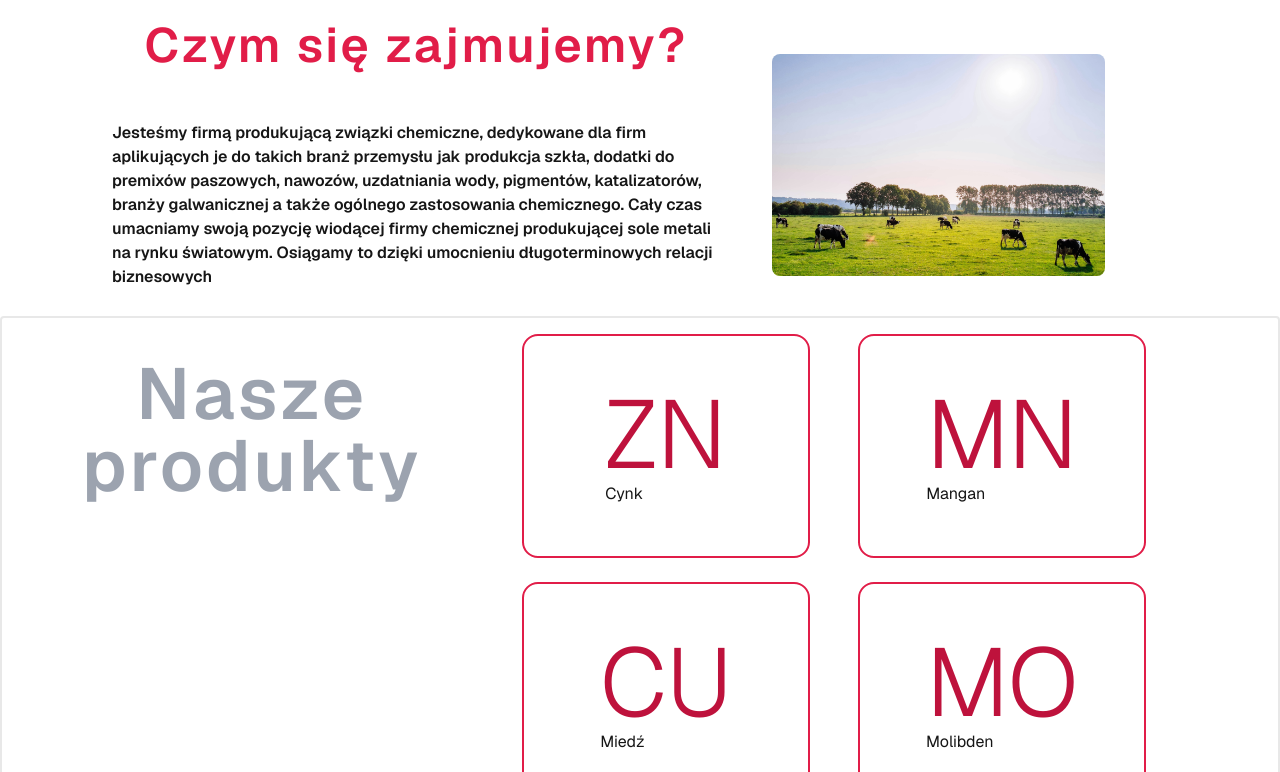
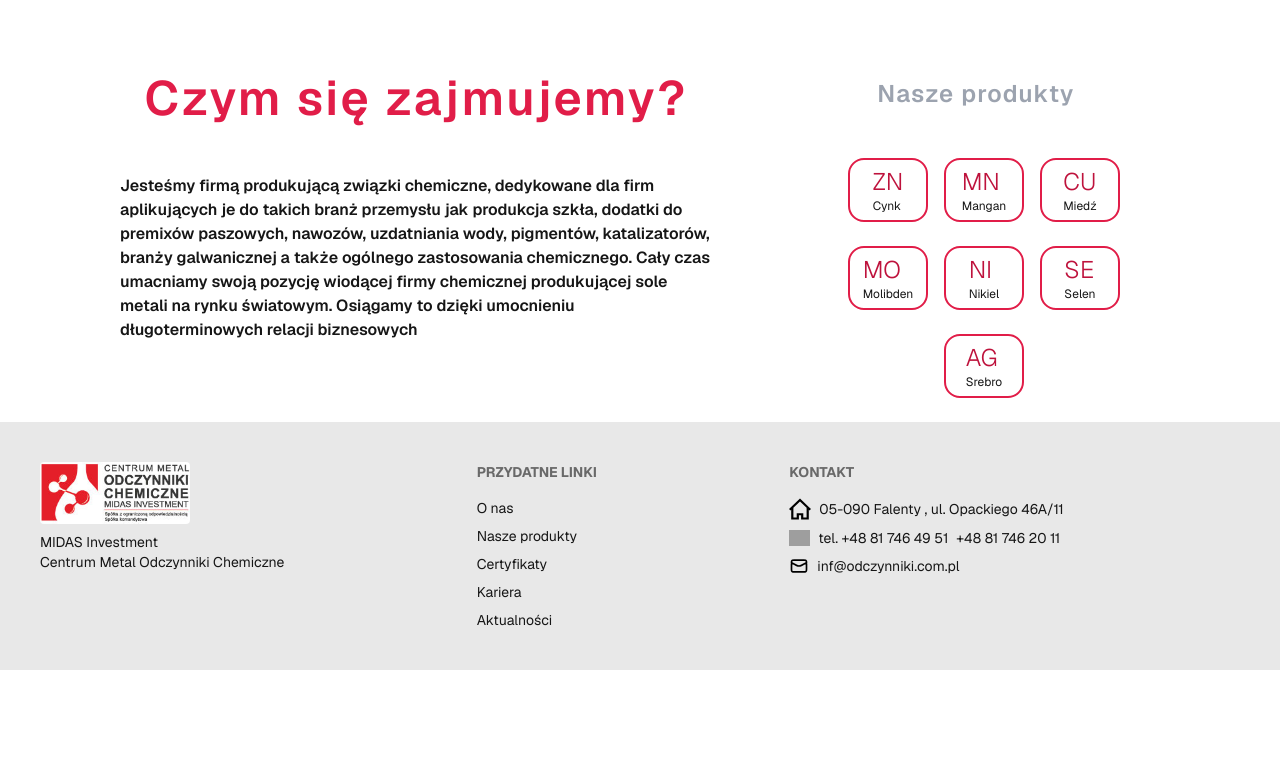
Before and after one commit to MichalBoksa/odczynniki, a Next.js app: page / in a window 1280 px wide. Shown: the part 728-1500 px from the top of the page. After the commit the page ends 1398 px from the top, so only its background shows below. Built offline with nearby package versions, Linux system fonts and the light colour scheme; grey boxes are pictures that could not be loaded.

Commit message:
fixed react quill toolbar && edited products on homepage aligned to clients request

```diff
--- a/app/globals.css
+++ b/app/globals.css
@@ -27,9 +27,11 @@ body {
   font-size: 20px;
   line-height: 1.5;
   background-color: #f7fafc;
-  width:75%;
+  width:100%;
+
 
 }
+
 
 @layer utilities {
   .btn_white {
--- a/components/CompanyInfo.tsx
+++ b/components/CompanyInfo.tsx
@@ -31,39 +31,38 @@ const CompanyInfo = () => {
     }, [])
 
     return (
-        <section className='mt-4'>
+        <section className='mt-4 flex'>
             <div className='flex items-center max-container padding-container relative z-30'>
-                <div className='flex flex-col justify-center items-start md:w-3/5'>
+                <div className='flex  flex-2 flex-col justify-center items-start md:w-3/5'>
                     <h1 className='text-3xl md:text-5xl mr-auto ml-auto font-semibold text-primary text-center lg:mb-8 mb-4 tracking-wider'>
                         Czym się zajmujemy?
                     </h1>
-                    <p className='text-base text-left font-semibold py-5 px-8'>{COMPANY_INFO_PL}</p>
+                    <p className='text-base text-left font-semibold py-5 px-10'>{COMPANY_INFO_PL}</p>
                 </div>
 
-                <div className='hidden md:flex justify-center items-center w-1/3 px-5 py-10'>
-                    <img src='/farm.jpg' alt='farm' className='rounded-lg w-full' />
-                </div>
-            </div>
 
-            <div id='box' className='flex rounded border-solid border-2 border-base-200 max-container padding-container px-6 py-4 mb-4' ref={boxRef}>
-                <div className='flex justify-center items-start mt-6'>
-                    <h1 ref={h1Ref} className='text-xl md:text-7xl mr-auto ml-auto font-semibold text-gray-400 text-center lg:mb-8 mb-4 tracking-wider'>
-                        Nasze produkty
-                    </h1>
-                </div>
 
-                <div className='flex flex-wrap justify-center items-center'>
+                <div className='flex flex-col flex-1 justify-center items-center mt-16'>
+
+                    <div>
+                        <h1 ref={h1Ref} className='text-xl md:text-2xl mr-auto ml-auto font-semibold text-gray-400 text-center lg:mb-8 mb-4 tracking-wider'>
+                            Nasze produkty
+                        </h1>
+                    </div>
+
+                    <div className='flex flex-wrap justify-center items-start mt-4 lg:w-[80%]'>
                     {PRODUCTS_PL.map((product,index) => (
-                        <div className={`card w-72 h-56 ml-12 mb-6 bg-base-100 border-primary border-2 items justify-center items-center hover:bg-gray-100 cursor-pointer
-                        ${PRODUCTS_PL.length % 2 !== 0 && index === PRODUCTS_PL.length - 1 ? 'w-[39rem]' : ''}`}
-                        >
+                        <div key={product.symbol} className="card w-20 h-16 ml-4 mb-6 bg-base-100 border-primary border-2 items justify-center items-center hover:bg-gray-100 cursor-pointer">
                             <div className=''>
-                                <h2 className='text-neutral font-light text-8xl'>{product.symbol}</h2>
-                                <p>{product.name}</p>
+                                <h2 className='text-neutral font-light text-2xl'>{product.symbol}</h2>
+                                <p className='text-xs'>{product.name}</p>
                             </div>
                         </div>
                     ))}
                 </div>
+            </div>
+
+
             </div>
         </section>
     )
--- a/components/NewPostEditor.tsx
+++ b/components/NewPostEditor.tsx
@@ -1,13 +1,15 @@
 "use client";
+import dynamic from 'next/dynamic';
 import Image from 'next/image'
-import React, { useState } from 'react'
-import ReactQuill from 'react-quill';
-import 'react-quill/dist/quill.snow.css';
+import React, { useMemo, useState } from 'react'
+import 'react-quill/dist/quill.bubble.css';
 
 const NewPostEditor = () => {
 
     const [open, setOpen] = useState(false);
-    const [value, setValue] = useState('')
+    const [value, setValue] = useState('');
+    const ReactQuill = useMemo(() => dynamic(() => import('react-quill'), { ssr: false }),[]);
+
 
   return (
    <section className='max-container padding-container '>
```
